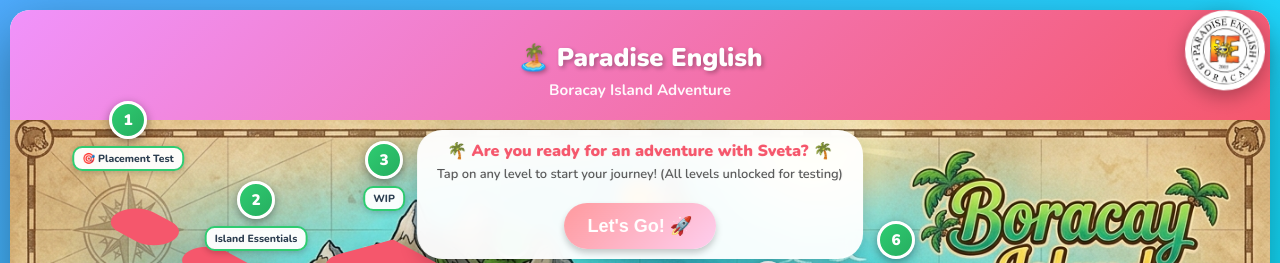
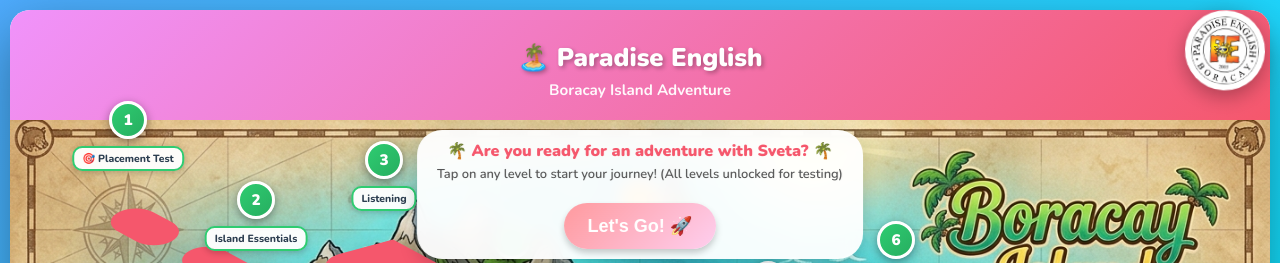
Before and after one commit to sciensfeja/Sveta_s_adventure, a plain HTML site: page index.html in a window 1280 px wide. Shown: the top 263 px of the page. Drawn offline with nearby package versions, Linux system fonts and the light colour scheme.

Commit message:
Update index.html

```diff
--- a/index.html
+++ b/index.html
@@ -247,7 +247,7 @@
             </div>
             <div class="level-marker" style="left: 30%; top: 20%;" onclick="window.location.href='level3.html'">
                 <div class="marker-circle">3</div>
-                <div class="marker-label">WIP</div>
+                <div class="marker-label">Listening</div>
             </div>
             <div class="level-marker" style="left: 40%; top: 30%;" onclick="window.location.href='level4.html'">
                 <div class="marker-circle">4</div>
```
